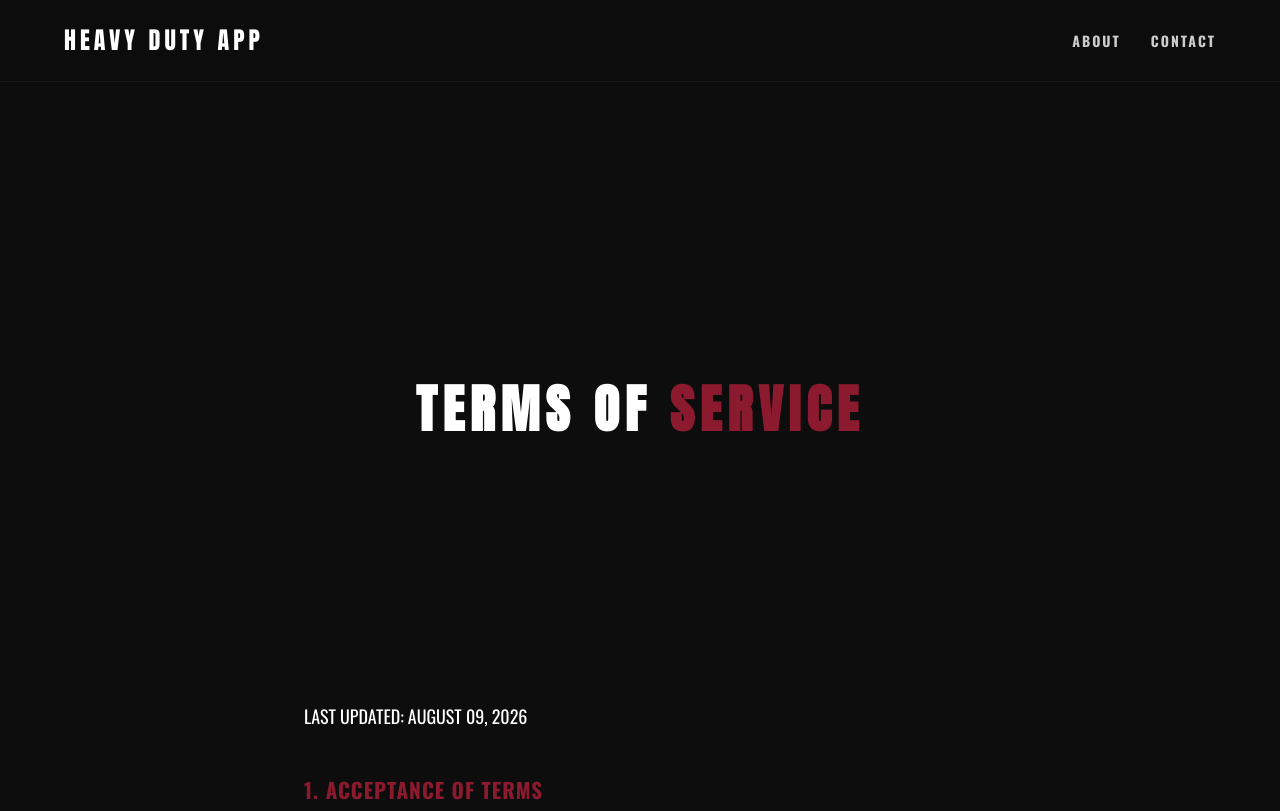
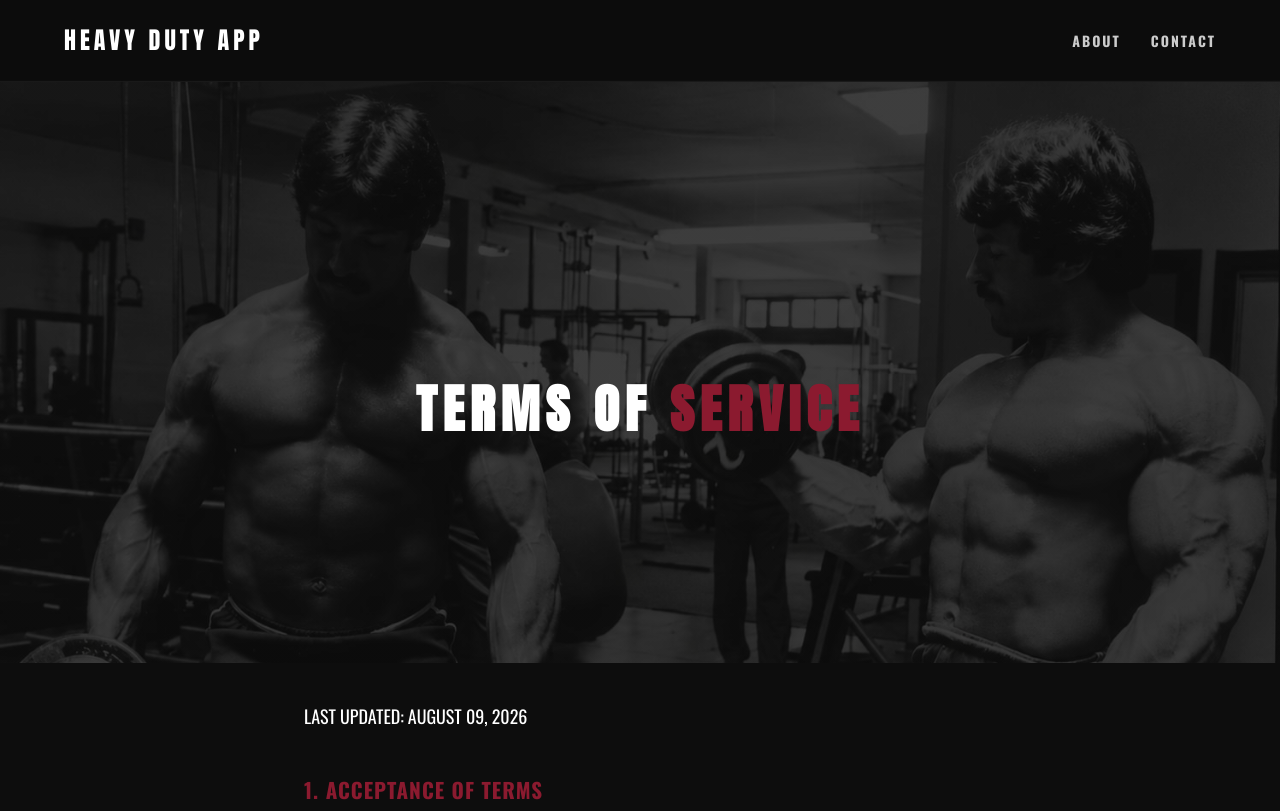
Before and after one commit to abrraar/Heavy-Duty-Website, a plain HTML site: page terms.html in a window 1280 px wide. Shown: the top 811 px of the page. Drawn offline with nearby package versions, Linux system fonts and the light colour scheme.

Commit message:
UI: Add Mike and Ray Mentzer background image to Terms of Service header

```diff
--- a/terms.html
+++ b/terms.html
@@ -15,7 +15,7 @@
         </div>
     </nav>
 
-    <header class="page-header">
+    <header class="page-header" style="background-image: linear-gradient(rgba(13, 13, 13, 0.8), rgba(13, 13, 13, 0.8)), url('assets/img/mike and ray mentzer terms.jpeg'); background-size: cover; background-position: top center;">
         <h1 class="section-title">TERMS OF <span>SERVICE</span></h1>
     </header>
 
```
Also changed, not shown: assets/img/mike and ray mentzer terms.jpeg (added).
